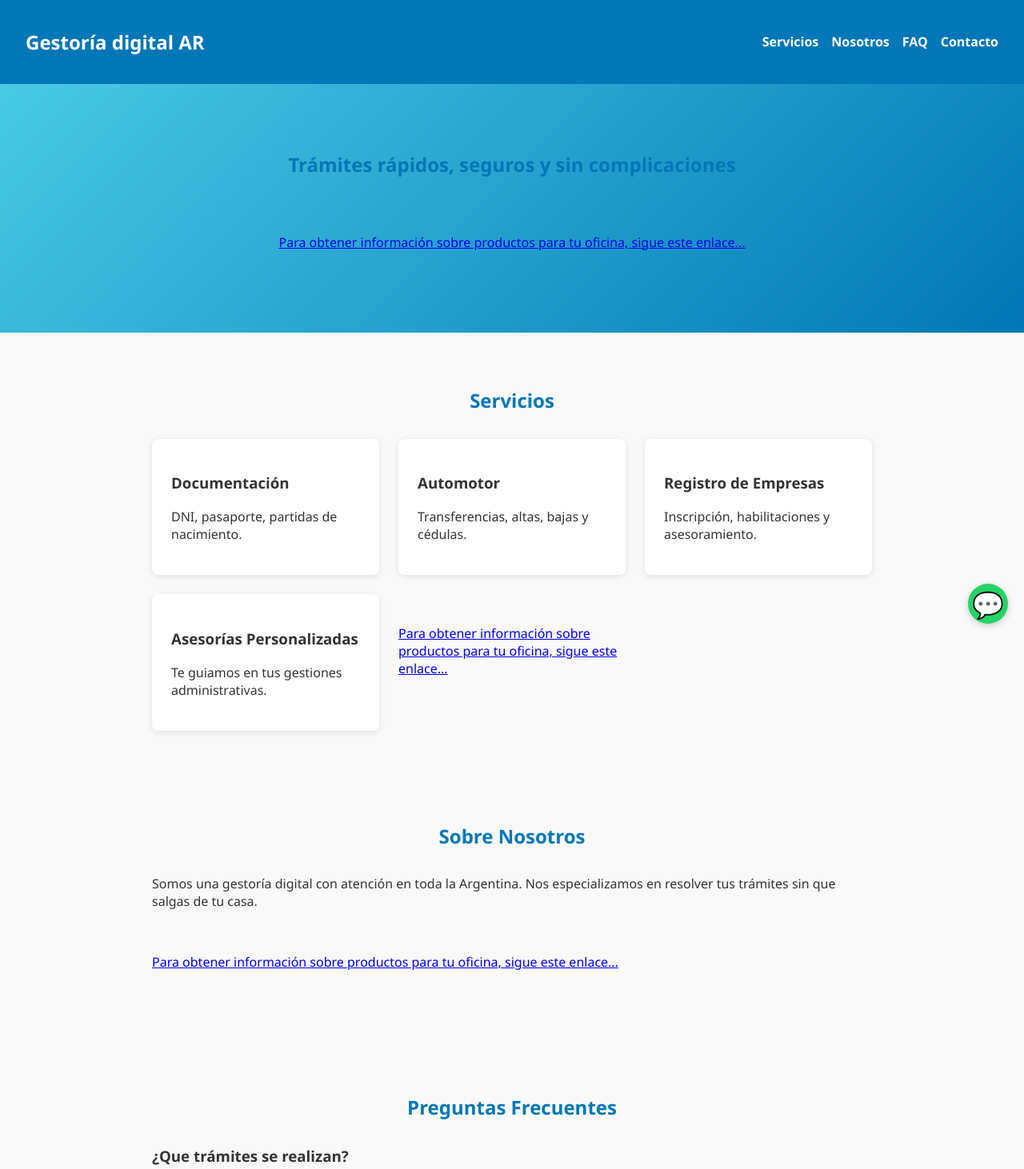
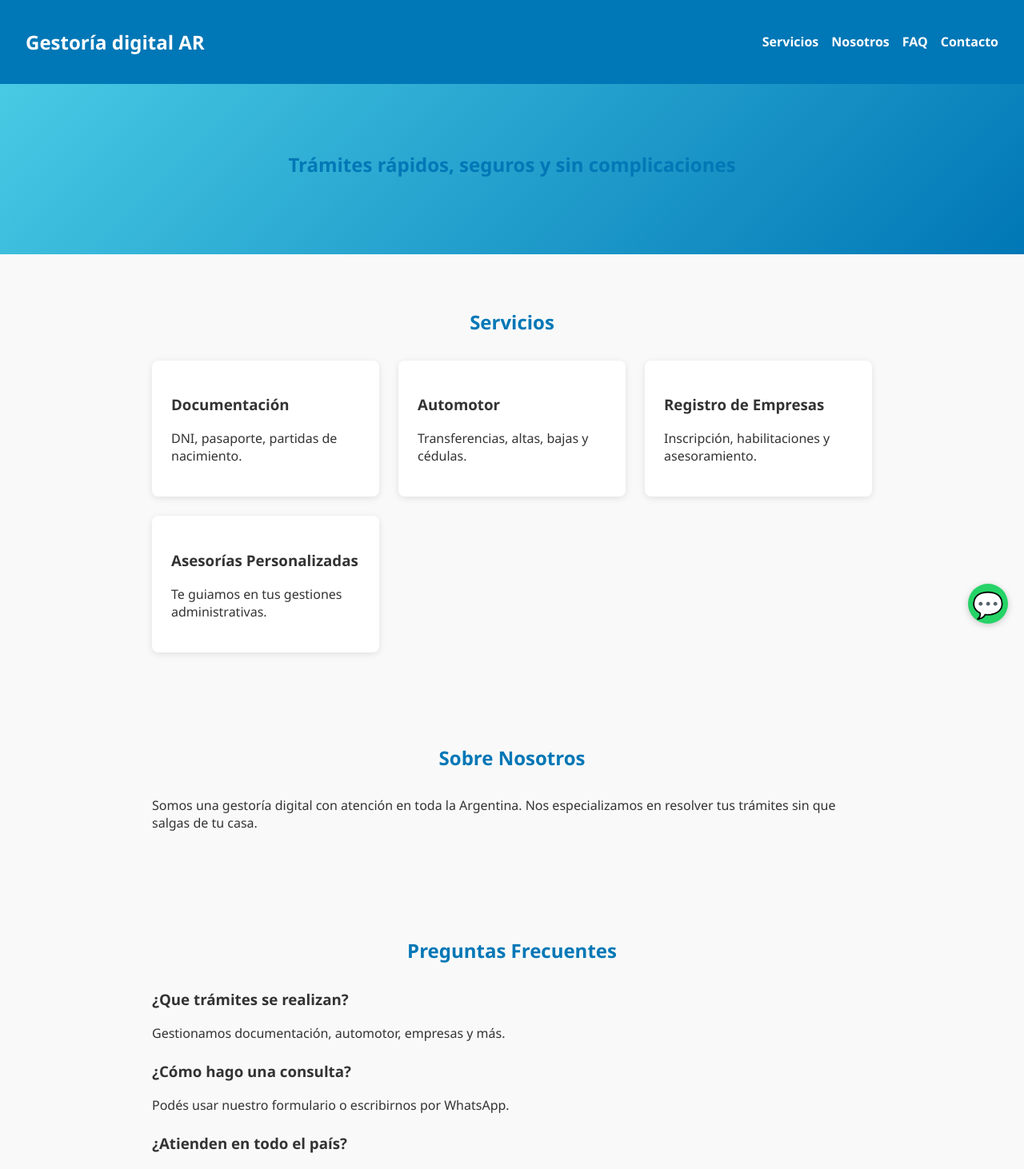
Before and after one commit to leonidas198/Gestoria, a React (Vite) app: page / in a window 1280 px wide. Shown: the top 1462 px of the page at 80% size. Built offline with nearby package versions, Linux system fonts and the light colour scheme.

Commit message:
'commit'

```diff
--- a/src/components/About.jsx
+++ b/src/components/About.jsx
@@ -5,9 +5,7 @@ export const About = () => {
     <section id="about">
       <h2>Sobre Nosotros</h2>
       <p>Somos una gestoría digital con atención en toda la Argentina. Nos especializamos en resolver tus trámites sin que salgas de tu casa.</p>
-      <div>
-        <a href="https://amzn.to/4elJFRf" className="amazon"> <p>Para obtener información sobre productos para tu oficina, sigue este enlace...</p></a>
-      </div>
+
     </section>
   )
 }
--- a/src/components/Header.jsx
+++ b/src/components/Header.jsx
@@ -4,9 +4,7 @@ export const Header = () => {
   return (
     <header className="header">
       <h2>Trámites rápidos, seguros y sin complicaciones</h2>
-      <div>
-        <a href="https://amzn.to/4elJFRf" className="amazon"> <p>Para obtener información sobre productos para tu oficina, sigue este enlace...</p></a>
-        </div>
+
     </header>
 
   )
--- a/src/components/Services.jsx
+++ b/src/components/Services.jsx
@@ -21,9 +21,8 @@ export const Services = () => {
           <h3>Asesorías Personalizadas</h3>
           <p>Te guiamos en tus gestiones administrativas.</p>
         </div>
-        <div>
-        <a href="https://amzn.to/4elJFRf" className="amazon"> <p>Para obtener información sobre productos para tu oficina, sigue este enlace...</p></a>
-        </div>
+
+
 
       </div>
     </section>
```
